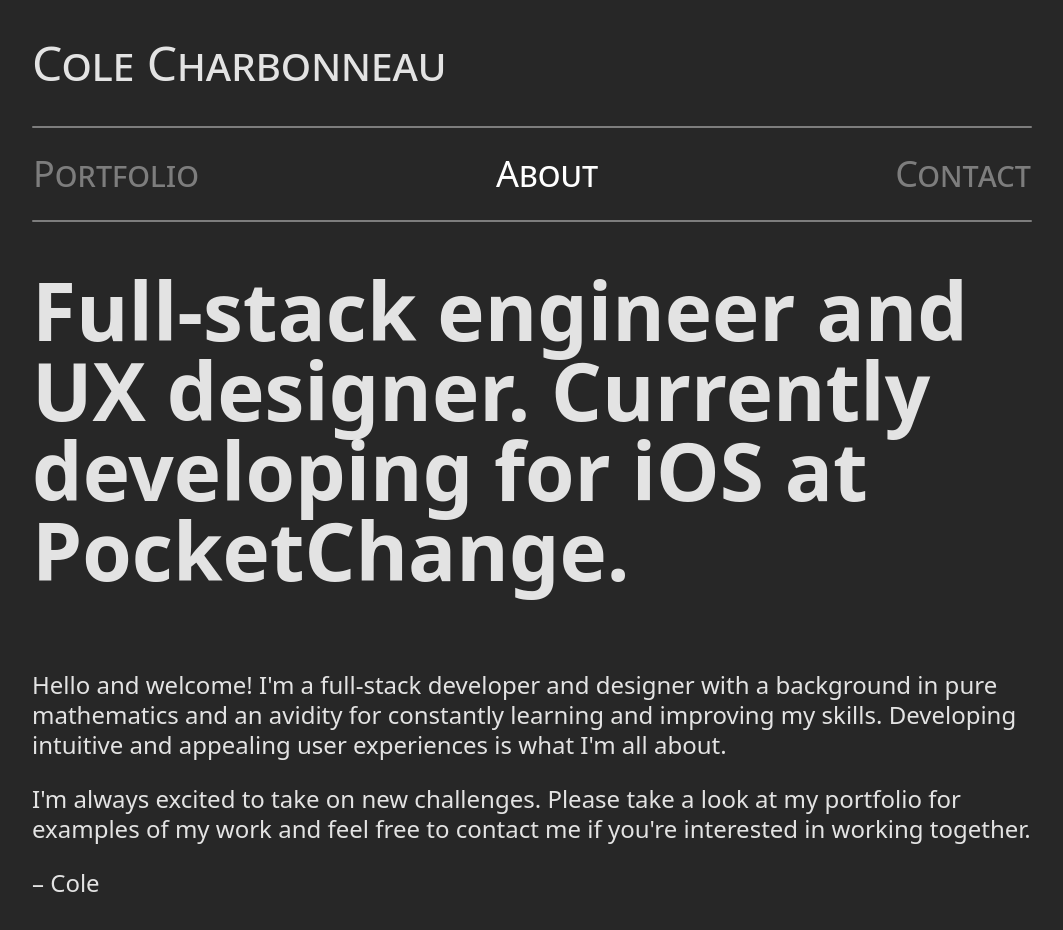
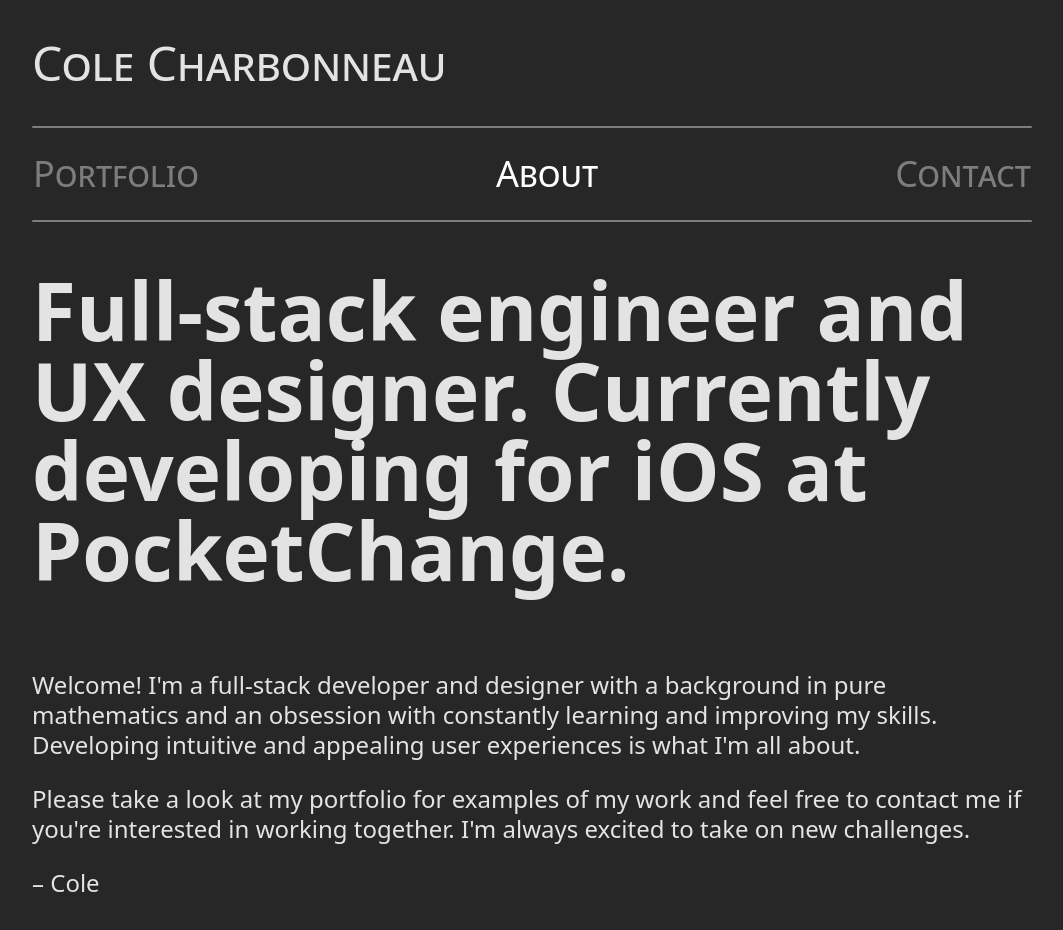
Before and after one commit to colecharb/colecharb-web, a React (Vite) app: page / in a window 1280 px wide. Shown: the top 930 px of the page, without its empty margins (108-1171 px from the left). Built offline with nearby package versions, Linux system fonts and the light colour scheme.

Commit message:
updated about me info

```diff
--- a/src/components/About.tsx
+++ b/src/components/About.tsx
@@ -11,12 +11,13 @@ export default function () {
       </p>
 
       <p>
-        Hello and welcome! I'm a full-stack developer and designer with a background in pure mathematics and an avidity for constantly learning and improving my skills.
+        Welcome! I'm a full-stack developer and designer with a background in pure mathematics and an obsession with constantly learning and improving my skills.
         Developing intuitive and appealing user experiences is what I'm all about.
       </p>
       <p>
+
+        Please take a look at my portfolio for examples of my work and feel free to contact me if you're interested in working together.
         I'm always excited to take on new challenges.
-        Please take a look at my portfolio for examples of my work and feel free to contact me if you're interested in working together.
 
       </p>
       <p>
```
